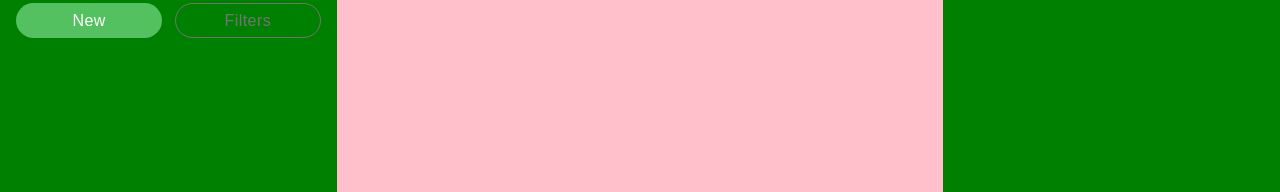
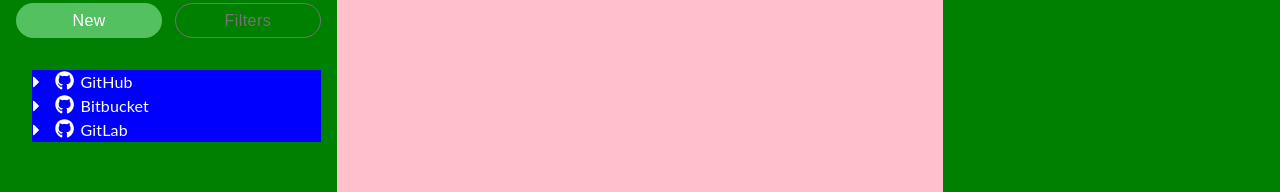
Before and after one commit to rarcz29/cnode-client, a React (Create React App) app: page / in a window 1280 px wide. Shown: the part 139-331 px from the top of the page. Built offline with nearby package versions, Linux system fonts and the light colour scheme.

Commit message:
Add tree view to the left panel

```diff
--- a/src/components/common/Button/styles.js
+++ b/src/components/common/Button/styles.js
@@ -10,7 +10,7 @@ export const StyledButton = styled(Button)`
         font-family: 'Karla', sans-serif;
         text-transform: none;
         font-size: 1rem;
-        border: ${(props) => (props.showBorder ? '1px' : '0')} solid
+        border: ${(props) => (props.outlined ? '1px' : '0')} solid
             ${(props) => props.borderColor || props.color || 'white'};
         border-radius: ${(props) => (props.rounded ? '99999999999px' : 0)};
 
--- a/src/components/common/TextInput/styles.js
+++ b/src/components/common/TextInput/styles.js
@@ -3,7 +3,7 @@ import styled from 'styled-components';
 export const StyledInput = styled.input`
     width: ${(props) => props.width};
     height: ${(props) => props.height};
-    border: ${(props) => (props.showBorder ? '1px' : '0')} solid
+    border: ${(props) => (props.outlined ? '1px' : '0')} solid
         ${(props) => props.borderColor || 'black'};
     border-radius: ${(props) => (props.rounded ? '9999999999999px' : '0')};
     background-color: ${(props) => props.backgroundColor || 'white'};
--- a/src/components/layouts/PanelLayout/PanelLayout.js
+++ b/src/components/layouts/PanelLayout/PanelLayout.js
@@ -1,9 +1,18 @@
+import { faGithub } from '@fortawesome/free-brands-svg-icons';
+import { faCaretDown, faCaretRight } from '@fortawesome/free-solid-svg-icons';
 import Button from 'components/common/Button';
 import TextInput from 'components/common/TextInput';
+import { TreeItem, TreeView } from 'components/common/tree';
 import SidePanel from 'components/SidePanel';
 import COLORS from 'constants/colors';
 import React from 'react';
-import { ButtonsContainer, MainContainer, PanelContainer } from './styles';
+import {
+    ButtonsContainer,
+    MainContainer,
+    PanelContainer,
+    TreeContainer,
+    TreeFontAwesomeIcon,
+} from './styles';
 
 const PanelLayout = () => {
     return (
@@ -17,7 +26,7 @@ const PanelLayout = () => {
                     color={COLORS.GREY}
                     placeholder="Search..."
                     rounded
-                    showBorder
+                    outlined
                 ></TextInput>
                 <ButtonsContainer>
                     <Button
@@ -36,11 +45,99 @@ const PanelLayout = () => {
                         color={COLORS.GREY}
                         borderColor={COLORS.GREY}
                         rounded
-                        showBorder
+                        outlined
                     >
                         Filters
                     </Button>
                 </ButtonsContainer>
+                <TreeContainer>
+                    <TreeView
+                        defaultCollapseIcon={
+                            <TreeFontAwesomeIcon icon={faCaretDown} />
+                        }
+                        defaultExpandIcon={
+                            <TreeFontAwesomeIcon icon={faCaretRight} />
+                        }
+                        multiSelect
+                    >
+                        <TreeItem
+                            nodeId="1"
+                            label={
+                                <div>
+                                    <TreeFontAwesomeIcon icon={faGithub} />
+                                    <span>GitHub</span>
+                                </div>
+                            }
+                        >
+                            <TreeItem nodeId="2" label="Calendar" />
+                            <TreeItem nodeId="3" label="Chrome" />
+                            <TreeItem nodeId="4" label="Webstorm" />
+                        </TreeItem>
+                        <TreeItem
+                            nodeId="5"
+                            label={
+                                <div>
+                                    <TreeFontAwesomeIcon icon={faGithub} />
+                                    <span>Bitbucket</span>
+                                </div>
+                            }
+                        >
+                            <TreeItem nodeId="6" label="Material-UI">
+                                <TreeItem nodeId="7" label="src">
+                                    <TreeItem nodeId="8" label="index.js" />
+                                    <TreeItem nodeId="9" label="tree-view.js" />
+                                </TreeItem>
+                            </TreeItem>
+                        </TreeItem>
+                        <TreeItem
+                            nodeId="10"
+                            label={
+                                <div>
+                                    <TreeFontAwesomeIcon icon={faGithub} />
+                                    <span>GitLab</span>
+                                </div>
+                            }
+                        >
+                            <TreeItem nodeId="11" label="Material-UI">
+                                <TreeItem nodeId="12" label="src">
+                                    <TreeItem nodeId="13" label="index.js" />
+                                    <TreeItem
+                                        nodeId="14"
+                                        label="tree-view.js"
+                                    />
+                                </TreeItem>
+                                <TreeItem nodeId="15" label="src">
+                                    <TreeItem nodeId="16" label="index.js" />
+                                    <TreeItem
+                                        nodeId="17"
+                                        label="tree-view.js"
+                                    />
+                                </TreeItem>
+                                <TreeItem nodeId="12" label="src">
+                                    <TreeItem nodeId="13" label="index.js" />
+                                    <TreeItem
+                                        nodeId="14"
+                                        label="tree-view.js"
+                                    />
+                                </TreeItem>
+                                <TreeItem nodeId="12" label="src">
+                                    <TreeItem nodeId="13" label="index.js" />
+                                    <TreeItem
+                                        nodeId="14"
+                                        label="tree-view.js"
+                                    />
+                                </TreeItem>
+                                <TreeItem nodeId="12" label="src">
+                                    <TreeItem nodeId="13" label="index.js" />
+                                    <TreeItem
+                                        nodeId="14"
+                                        label="tree-view.js"
+                                    />
+                                </TreeItem>
+                            </TreeItem>
+                        </TreeItem>
+                    </TreeView>
+                </TreeContainer>
             </SidePanel>
             <MainContainer>
                 <main></main>
--- a/src/components/layouts/PanelLayout/styles.js
+++ b/src/components/layouts/PanelLayout/styles.js
@@ -1,3 +1,4 @@
+import { FontAwesomeIcon } from '@fortawesome/react-fontawesome';
 import DIMENSIONS from 'constants/dimensions';
 import styled from 'styled-components';
 
@@ -17,3 +18,14 @@ export const ButtonsContainer = styled.div`
     justify-content: space-between;
     margin-top: 1rem;
 `;
+
+export const TreeContainer = styled.div`
+    margin-top: 2rem;
+    margin-left: 1rem;
+    background-color: blue;
+`;
+
+export const TreeFontAwesomeIcon = styled(FontAwesomeIcon)`
+    font-size: 1.2rem;
+    margin-right: 0.4rem;
+`;
```
